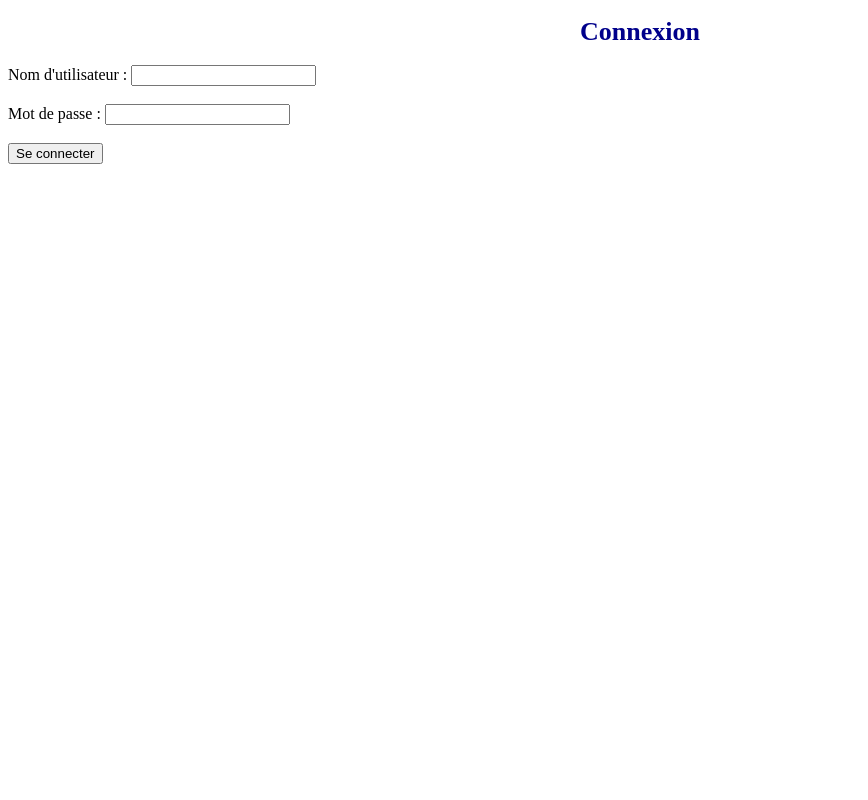
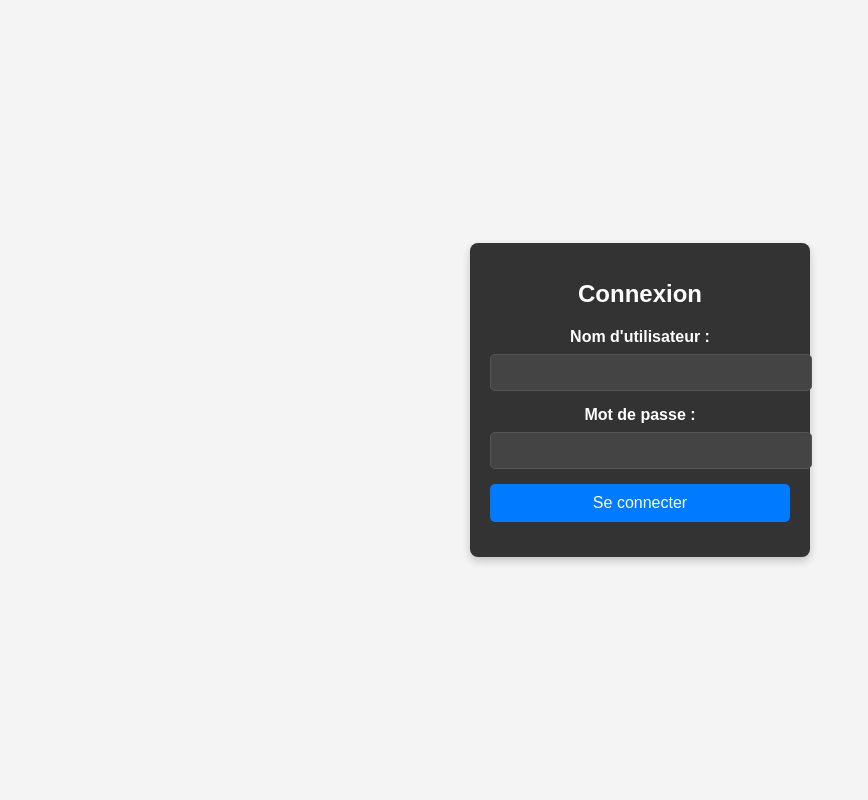
Before and after one commit to Abirhanned/Gestion-de-stage-, a PHP site: template login.html.twig in a window 1280 px wide. Shown: the whole page, without its empty margins (0-868 px from the left). Run offline with PHP 8.4, Linux system fonts and the light colour scheme; the template is opened without the code that fills it, so the values that code supplies are empty; some libraries are stand-ins or nearby versions.

Commit message:
Update login.html.twig

```diff
--- a/login.html.twig
+++ b/login.html.twig
@@ -5,17 +5,84 @@
     <meta charset="utf-8">
     <meta name="viewport" content="width=device-width, initial-scale=1">
     <link rel="stylesheet" href="style.css">
+    <style>
+        body {
+            font-family: Arial, Helvetica, sans-serif;
+            background-color: #f4f4f4; /* Couleur de fond */
+            display: flex;
+            justify-content: center;
+            align-items: center;
+            height: 100vh;
+            margin: 0;
+        }
+
+        form {
+            background-color: #333; /* Couleur de fond du formulaire */
+            color: #fff; /* Couleur du texte */
+            padding: 20px;
+            border-radius: 8px;
+            box-shadow: 0 4px 8px rgba(0, 0, 0, 0.2);
+            width: 300px;
+            text-align: center; /* Centrer les éléments dans le formulaire */
+        }
+
+        form h1 {
+            margin-bottom: 20px;
+            font-size: 24px;
+            color: #fff;
+        }
+
+        form label {
+            display: block;
+            margin-bottom: 8px;
+            font-weight: bold;
+        }
+
+        form input[type="text"],
+        form input[type="password"],
+        form input[type="submit"] {
+            width: 100%;
+            padding: 10px;
+            margin-bottom: 15px;
+            border: none;
+            border-radius: 5px;
+        }
+
+        form input[type="text"],
+        form input[type="password"] {
+            background-color: #444;
+            color: #fff;
+            border: 1px solid #555;
+        }
+
+        form input[type="submit"] {
+            background-color: #007bff;
+            color: #fff;
+            cursor: pointer;
+            font-size: 16px;
+        }
+
+        form input[type="submit"]:hover {
+            background-color: #0056b3;
+        }
+
+        p {
+            color: red;
+            font-size: 14px;
+            text-align: center;
+        }
+    </style>
 </head>
 <body>
-    <h1>Connexion</h1>
     {% if error %}
-        <p style="color: red;">{{ error }}</p>
+        <p>{{ error }}</p>
     {% endif %}
     <form action="index.php" method="POST">
+        <h1>Connexion</h1> <!-- Titre dans le cadre -->
         <label for="username">Nom d'utilisateur :</label>
-        <input type="text" id="username" name="username" required><br><br>
+        <input type="text" id="username" name="username" required>
         <label for="password">Mot de passe :</label>
-        <input type="password" id="password" name="password" required><br><br>
+        <input type="password" id="password" name="password" required>
         <input type="submit" value="Se connecter">
     </form>
 </body>
```
